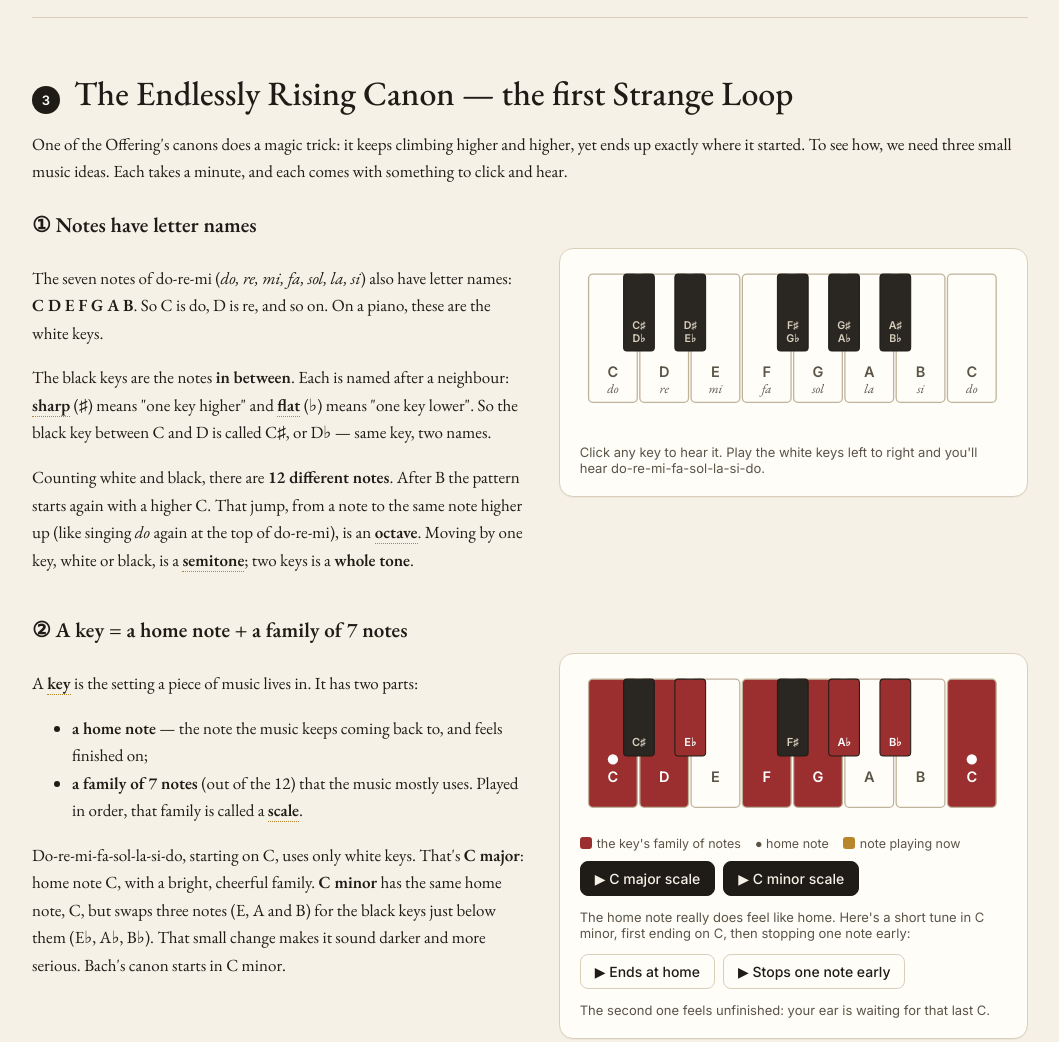
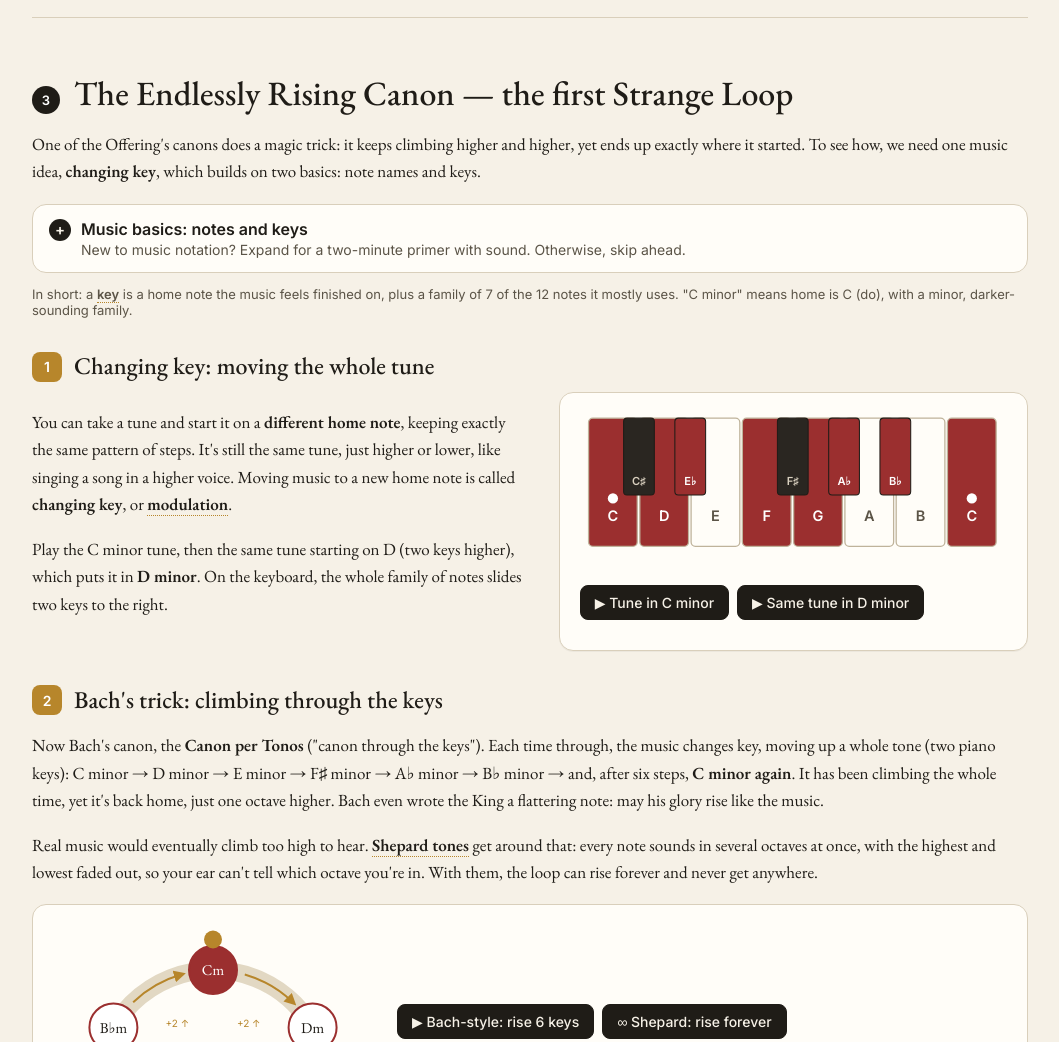
Before and after one commit to chtran/geb_explainer, a plain HTML site: page 01-introduction/index.html in a window 1280 px wide. Shown: the part 2780-3822 px from the top of the page, without its empty margins (110-1169 px from the left). Drawn offline with nearby package versions, Linux system fonts and the light colour scheme.

Commit message:
Section 3: collapsible music-basics primer, cleaner step headings
- Notes and keys (steps A, B) move into a 'Music basics' panel, collapsed
  by default, with a one-line summary of what a key is for readers who skip
- Replace the plain circled-number headings with styled step headers
  (gold badge + title); main steps renumbered 1-2

Co-Authored-By: Claude Opus 5.5 <noreply@anthropic.com>
Claude-Session: https://claude.ai/code/session_01MKhvSLkG1qetW4sAE1tSgq

```diff
--- a/01-introduction/index.html
+++ b/01-introduction/index.html
@@ -6,7 +6,7 @@
 <title>GEB · Introduction: A Musico-Logical Offering</title>
 <link rel="preconnect" href="https://fonts.googleapis.com">
 <link href="https://fonts.googleapis.com/css2?family=EB+Garamond:ital,wght@0,400;0,500;0,600;1,400&family=Inter:wght@400;500;600&family=JetBrains+Mono:wght@400;500&display=swap" rel="stylesheet">
-<link rel="stylesheet" href="../assets/geb.css?v=b9386087">
+<link rel="stylesheet" href="../assets/geb.css?v=d4966e63">
 </head>
 <body data-chapter="01-introduction">
 
@@ -105,9 +105,12 @@
 <!-- 3 -->
 <section id="s-loop">
   <div class="sec-head"><div class="num">3</div><h2>The Endlessly Rising Canon — the first Strange Loop</h2></div>
-  <p>One of the Offering's canons does a magic trick: it keeps climbing higher and higher, yet ends up exactly where it started. To see how, we need three small music ideas. Each takes a minute, and each comes with something to click and hear.</p>
+  <p>One of the Offering's canons does a magic trick: it keeps climbing higher and higher, yet ends up exactly where it started. To see how, we need one music idea, <b>changing key</b>, which builds on two basics: note names and keys.</p>
+  <details class="primer">
+    <summary><span class="pm-title">Music basics: notes and keys</span><span class="pm-sub">New to music notation? Expand for a two-minute primer with sound. Otherwise, skip ahead.</span><span class="pm-sub pm-open">Click to collapse.</span></summary>
+    <div class="primer-body">
 
-  <h3>① Notes have letter names</h3>
+  <div class="step-h"><span class="sn">A</span><span>Notes have letter names</span></div>
   <div class="cols">
     <div>
       <p>The seven notes of do-re-mi (<i>do, re, mi, fa, sol, la, si</i>) also have letter names: <b>C D E F G A B</b>. So C is do, D is re, and so on. On a piano, these are the white keys.</p>
@@ -120,7 +123,7 @@
     </div>
   </div>
 
-  <h3>② A key = a home note + a family of 7 notes</h3>
+  <div class="step-h"><span class="sn">B</span><span>A key is a home note plus a family of 7 notes</span></div>
   <div class="cols">
     <div>
       <p>A <span class="term">key</span> is the setting a piece of music lives in. It has two parts:</p>
@@ -140,7 +143,11 @@
     </div>
   </div>
 
-  <h3>③ Changing key = moving the whole tune</h3>
+      </div>
+  </details>
+  <p class="small-note">In short: a <span class="term">key</span> is a home note the music feels finished on, plus a family of 7 of the 12 notes it mostly uses. "C minor" means home is C (do), with a minor, darker-sounding family.</p>
+
+  <div class="step-h"><span class="sn">1</span><span>Changing key: moving the whole tune</span></div>
   <div class="cols">
     <div>
       <p>You can take a tune and start it on a <b>different home note</b>, keeping exactly the same pattern of steps. It's still the same tune, just higher or lower, like singing a song in a higher voice. Moving music to a new home note is called <b>changing key</b>, or <span class="term">modulation</span>.</p>
@@ -152,7 +159,7 @@
     </div>
   </div>
 
-  <h3>④ Bach's trick: climbing through the keys</h3>
+  <div class="step-h"><span class="sn">2</span><span>Bach's trick: climbing through the keys</span></div>
   <p>Now Bach's canon, the <b>Canon per Tonos</b> ("canon through the keys"). Each time through, the music changes key, moving up a whole tone (two piano keys): C minor → D minor → E minor → F♯ minor → A♭ minor → B♭ minor → and, after six steps, <b>C minor again</b>. It has been climbing the whole time, yet it's back home, just one octave higher. Bach even wrote the King a flattering note: may his glory rise like the music.</p>
   <p>Real music would eventually climb too high to hear. <span class="term">Shepard tones</span> get around that: every note sounds in several octaves at once, with the highest and lowest faded out, so your ear can't tell which octave you're in. With them, the loop can rise forever and never get anywhere.</p>
   <div class="card">
--- a/assets/geb.css
+++ b/assets/geb.css
@@ -121,3 +121,19 @@ footer{max-width:1040px;margin:0 auto;padding:30px 22px 60px;font:13px Inter,san
 .termtip{position:absolute;z-index:50;max-width:300px;background:var(--ink);color:var(--paper);font:13.5px/1.5 Inter,sans-serif;padding:9px 12px;border-radius:9px;box-shadow:0 6px 20px #0003;pointer-events:none}
 .termtip b{color:#f3d9a0;margin-right:2px}
 .keypanel{border-top:1px dashed var(--rule);margin-top:16px;padding-top:6px}
+/* sub-steps inside a section */
+.step-h{display:flex;align-items:center;gap:12px;margin:34px 0 10px;font:500 24px/1.2 "EB Garamond",Georgia,serif;color:var(--ink)}
+.step-h .sn{flex:none;width:30px;height:30px;border-radius:8px;background:var(--gold);color:#fff;font:600 14px Inter,sans-serif;display:grid;place-items:center}
+/* collapsible primer */
+.primer{margin:18px 0 6px;border:1px solid var(--rule);border-radius:14px;background:var(--card)}
+.primer summary{cursor:pointer;list-style:none;padding:14px 18px 14px 48px;position:relative}
+.primer summary::-webkit-details-marker{display:none}
+.primer summary::before{content:"+";position:absolute;left:16px;top:14px;width:22px;height:22px;border-radius:50%;background:var(--ink);color:var(--paper);font:600 15px/22px Inter,sans-serif;text-align:center}
+.primer[open] summary::before{content:"−"}
+.primer .pm-title{display:block;font:600 16px Inter,sans-serif;color:var(--ink)}
+.primer .pm-sub{display:block;font:14px Inter,sans-serif;color:var(--ink2);margin-top:2px}
+.primer .pm-open{display:none}
+.primer[open] .pm-sub{display:none}
+.primer[open] .pm-sub.pm-open{display:block}
+.primer-body{padding:0 18px 18px;border-top:1px solid var(--rule)}
+.primer-body .step-h{margin-top:22px}
```
Also changed, not shown: index.html (+1 -1 lines).
